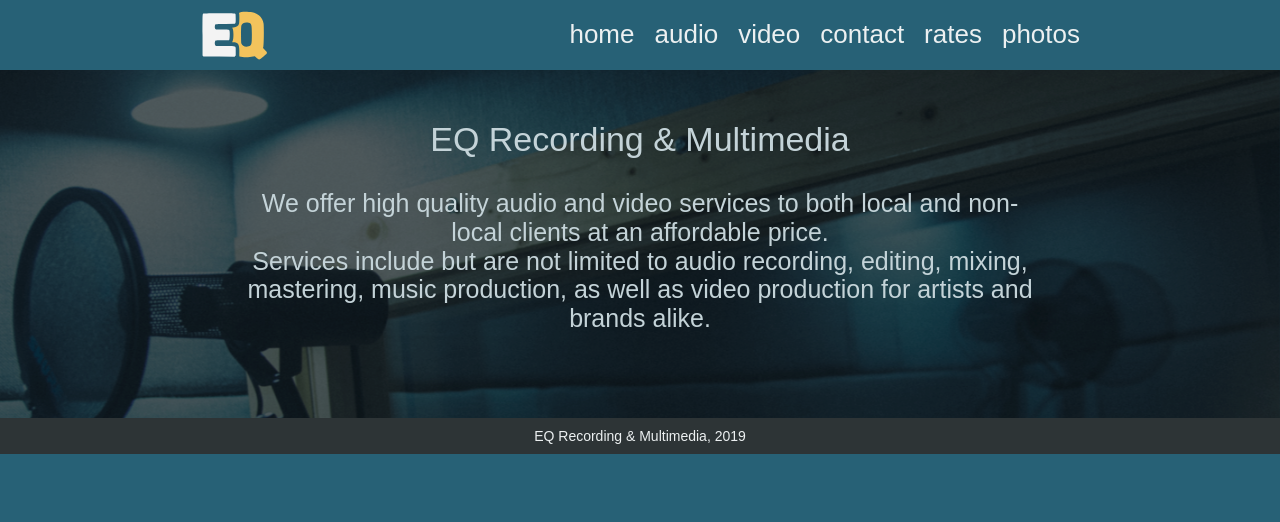
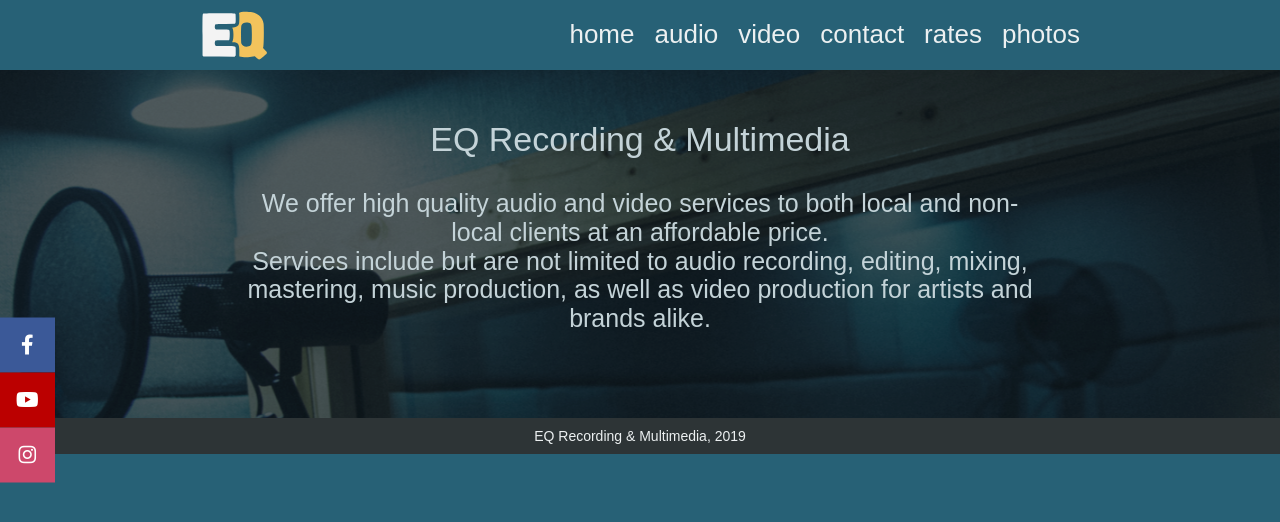
Before and after one commit to r0maks/eq-website, a website built with webpack: page src/index.html in a window 1280 px wide. Built offline with nearby package versions, Linux system fonts and the light colour scheme; files whose address does not match are found by name; a web font is replaced by a local one.

Commit message:
added clickable social media icons

```diff
--- a/src/css/style.scss
+++ b/src/css/style.scss
@@ -152,3 +152,44 @@
         }
     }
 }
+
+
+.icon-bar {
+    position: fixed;
+    top: 50%;
+    transform: translateY(-50%);
+    z-index: 100;
+
+    a {
+        display: block;
+        text-align: center;
+        padding: 16px;
+        transition: all 0.3s ease;
+        color: white;
+        font-size: 20px;
+
+        &:hover {
+            background-color: #000;
+            z-index: 100;
+        }
+    }
+    .facebook {
+        background: #3B5998;
+        color: white;
+    }
+
+    .instagram {
+        background: #cd486b;
+        color: white;
+    }
+
+    .youtube {
+        background: #bb0000;
+        color: white;
+    }
+
+    .content {
+        margin-left: 75px;
+        font-size: 30px;
+    }
+  }
--- a/src/index.html
+++ b/src/index.html
@@ -53,7 +53,7 @@
 
   <link rel="stylesheet" href="https://use.typekit.net/ljj1jvl.css">
   <link rel="stylesheet" href="https://use.fontawesome.com/releases/v5.8.1/css/all.css" integrity="sha384-50oBUHEmvpQ+1lW4y57PTFmhCaXp0ML5d60M1M7uH2+nqUivzIebhndOJK28anvf"
-  crossorigin="anonymous">
+    crossorigin="anonymous">
   <!-- Place favicon.ico in the root directory -->
   <link type="text/plain" rel="author" href="humans.txt">
   <link rel="stylesheet" href="../build/css/app.bundle.css">
@@ -63,6 +63,18 @@
 </head>
 
 <body itemscope itemtype="http://schema.org/WebPage">
+
+  <div class="icon-bar">
+    <a href="#" class="facebook">
+      <i class="fab fa-facebook-f"></i>
+    </a>
+    <a href="#" class="youtube">
+      <i class="fab fa-youtube"></i>
+    </a>
+    <a href="#" class="instagram">
+      <i class="fab fa-instagram"></i>
+    </a>
+  </div>
 
   <!-- header -->
 
```
